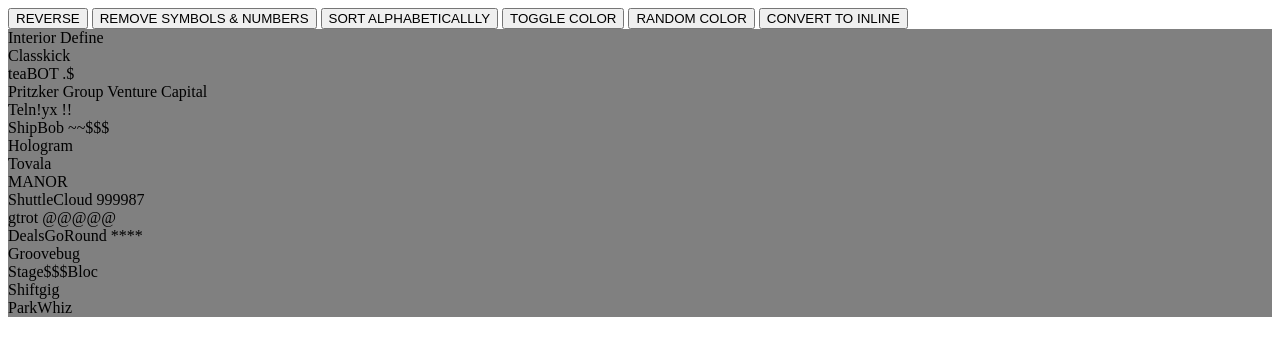
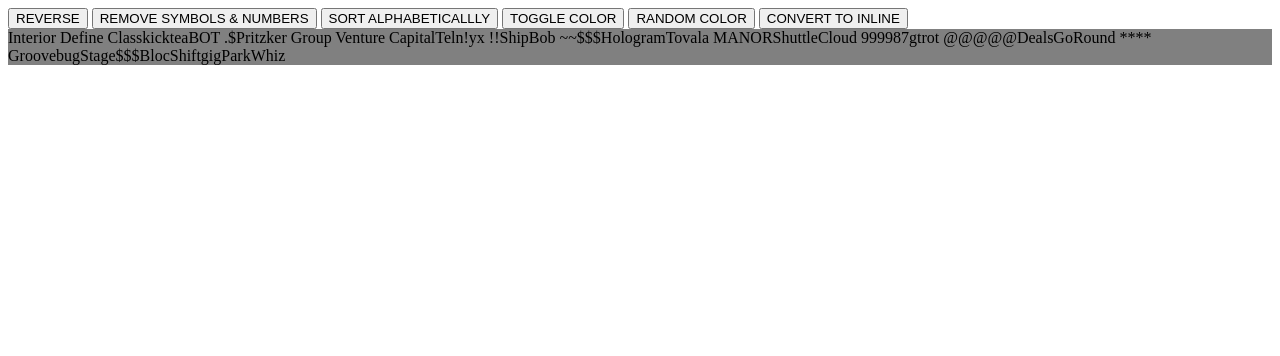
Before and after one commit to MichaelVieth/jquery, a plain HTML site: page HW1.html in a window 1280 px wide. Both pictures are taken after a click on the button "CONVERT TO INLINE". Drawn offline with nearby package versions, Linux system fonts and the light colour scheme.

Commit message:
Update HW1.html

```diff
--- a/HW1.html
+++ b/HW1.html
@@ -143,10 +143,10 @@
 	});
     // 6.CREATE A FUNCTION THAT DISPLAYS STARTS AS INLINE ELEMENTS ON CLICK OF CONVERT TO INLINE BUTTON
     $("#inline").click(function (event) {
-		if ($(".startups-container").children('div').children('a').length < 1) {
-			$(".startups-container").children('div').wrapInner( "<a></a>");
+		if ($("div", ".startups-container").css('display') == 'block') {
+			$("div", ".startups-container").css("display", "inline");
 		} else {
-			$(".startups-container").children('div').children('a').contents().unwrap();
+			$("div", ".startups-container").css("display", "block");
 		}
     });
     //HOMEWORK 1 PROBLEMS END
```
